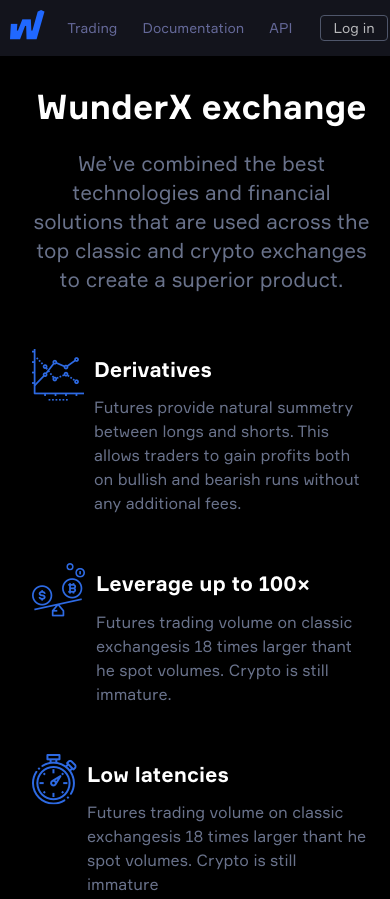
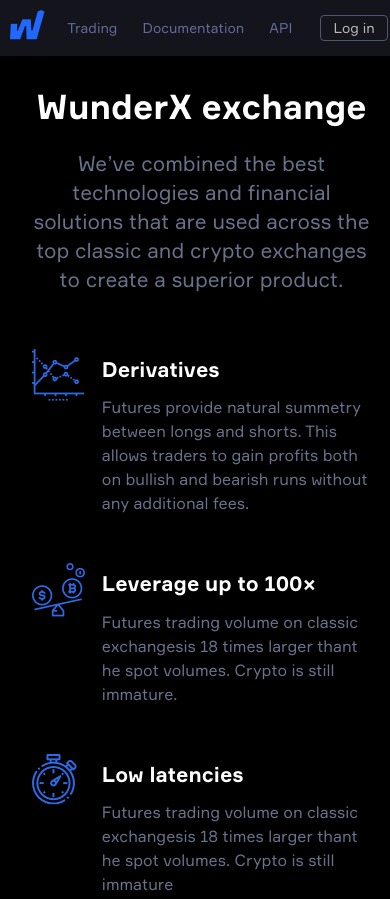
Before and after one commit to everlasting-neverness/trading-layout, a React app: page / in a window 390 px wide. Shown: the top 899 px of the page. Built offline with nearby package versions, Linux system fonts and the light colour scheme.

Commit message:
continue

```diff
--- a/src/components/Content/Content.css
+++ b/src/components/Content/Content.css
@@ -1,6 +1,6 @@
 .content {
   grid-area: content;
-  padding: 6rem;
+  padding: 4rem;
 }
 
 @media screen and (max-width: 980px) {
--- a/src/components/Content/ContentItems/ContentItem.css
+++ b/src/components/Content/ContentItems/ContentItem.css
@@ -2,6 +2,7 @@
   max-width: 400px;
   margin: 1.5rem;
   display: grid;
+  grid-template-columns: 0.4fr 2fr;
   grid-template-areas:
     "logo item-title"
     "logo item-content";
@@ -29,7 +30,7 @@
   margin: 0;
 }
 
-@media screen and (max-width: 1490px) {
+@media screen and (max-width: 1470px) {
   .content-item {
     max-width: 320px;
     margin: 1.5rem 0;
@@ -45,5 +46,12 @@
 @media screen and (max-width: 1230px) {
   .content-item {
     max-width: 100%;
+    grid-template-columns: 1fr 7fr;
   }
 }
+
+@media screen and (max-width: 980px) {
+  .content-item {
+    grid-template-columns: 2fr 9fr;
+  }
+}
--- a/src/components/Content/ContentItems/ContentItems.css
+++ b/src/components/Content/ContentItems/ContentItems.css
@@ -3,6 +3,7 @@
   flex-direction: row;
   justify-content: space-between;
   flex-wrap: wrap;
+  max-width: 1200px;
   margin: 0 auto;
   padding-top: 10px;
 }
```
Also changed, not shown: Readme.md (added).
